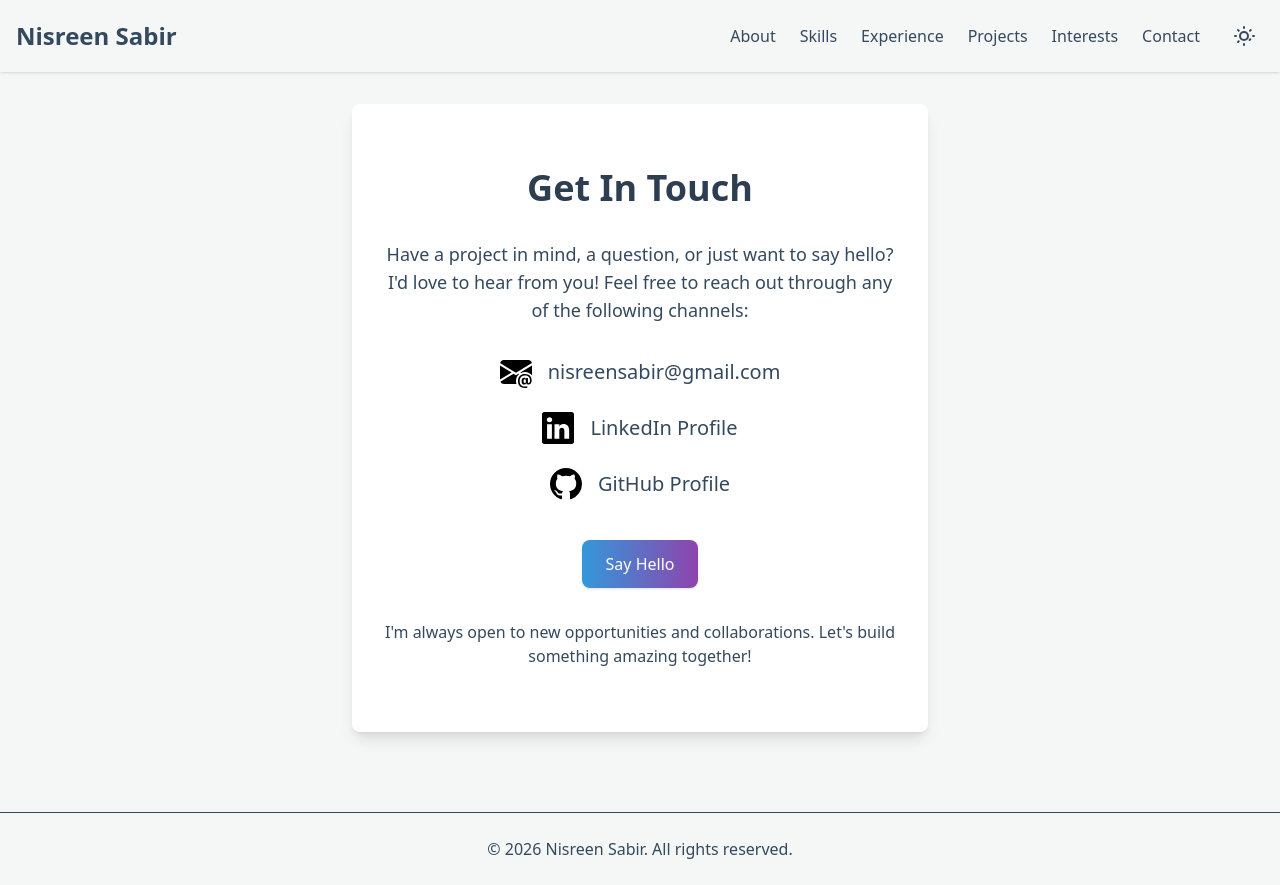
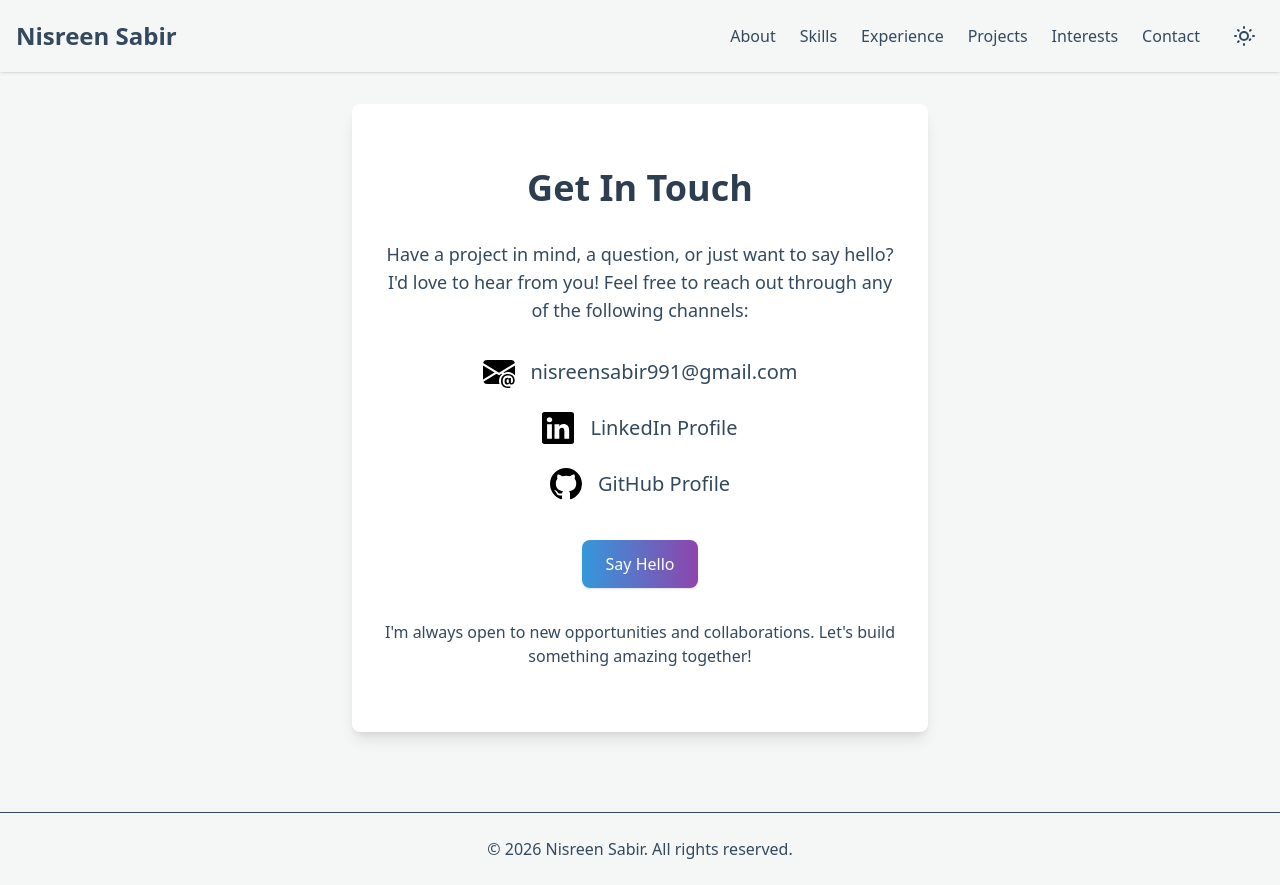
Before and after one commit to nisreen991/portfolio, a Next.js app in the folder my-portfolio/: page /contact-me in a window 1280 px wide. Built offline with nearby package versions, Linux system fonts and the light colour scheme.

Commit message:
email modified

```diff
--- a/my-portfolio/src/app/contact-me/page.jsx
+++ b/my-portfolio/src/app/contact-me/page.jsx
@@ -14,10 +14,10 @@ export default function ContactMe() {
           {/* <img src="/icons/email.svg" alt="Email" className="h-8 w-8" /> */}
           <EnvelopeAtFill className="h-8 w-8" />
           <a
-            href="mailto:nisreensabir@gmail.com"
+            href="mailto:nisreensabir991@gmail.com"
             className="text-primary-color hover:underline text-xl"
           >
-            nisreensabir@gmail.com
+            nisreensabir991@gmail.com
           </a>
         </div>
         <div className="flex items-center justify-center space-x-4">
@@ -47,7 +47,7 @@ export default function ContactMe() {
       </div>
 
       <a
-        href="mailto:nisreensabir@gmail.com"
+        href="mailto:nisreensabir991@gmail.com"
         className="px-6 py-3 rounded-lg shadow hover:opacity-90 transition duration-300 text-white inline-block"
         style={{ background: 'linear-gradient(to right, var(--gradient-start), var(--gradient-end))' }}
       >
```
